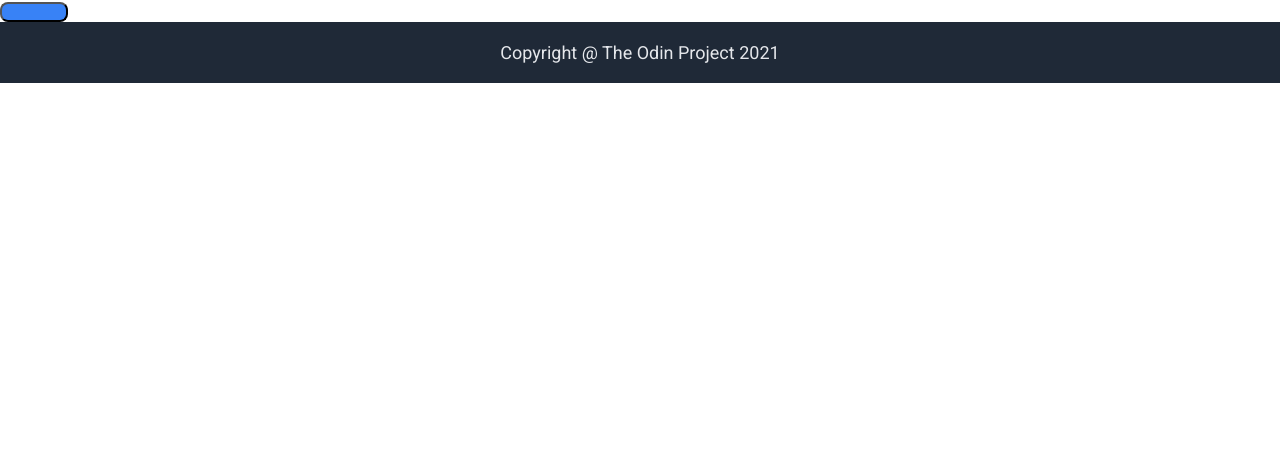
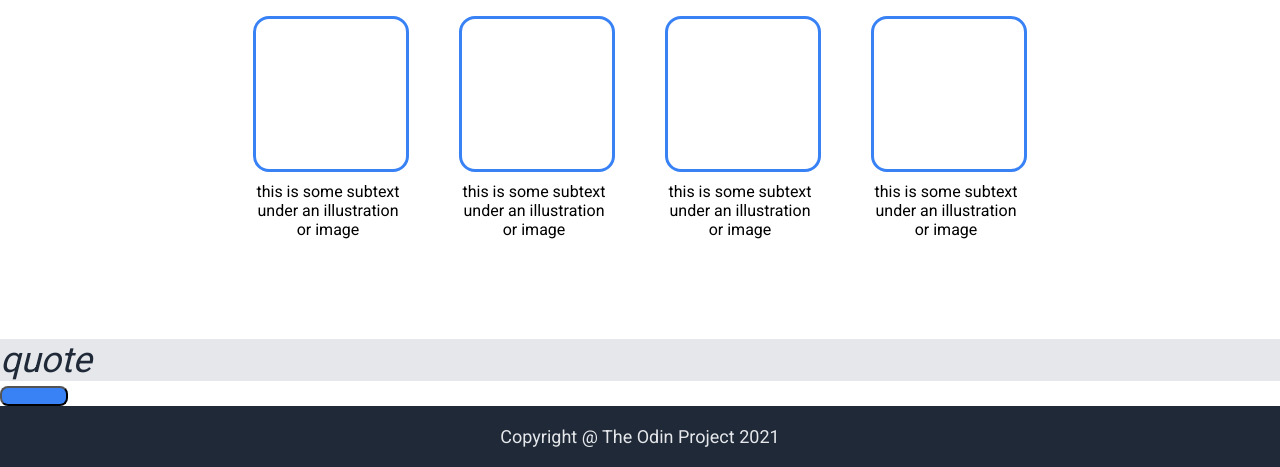
Before and after one commit to ImranullahKhann/landing-page, a plain HTML site: page index.html in a window 1280 px wide. Shown: the part 756-1223 px from the top of the page. Before the commit the page ends 839 px from the top, so only its background shows below. Drawn offline with Linux system fonts and the light colour scheme.

Commit message:
Feat: Section 2 added

```diff
--- a/index.html
+++ b/index.html
@@ -32,8 +32,27 @@
         <div class="information">
             Some random information
         </div>
-        <div class="images">
-            5 images
+        <div class="random">
+            <div class="piece">
+                <div class="pics">
+                </div>
+                <p>this is some subtext under an illustration or image</p>
+            </div>
+            <div class="piece">
+                <div class="pics">
+                </div>
+                <p>this is some subtext under an illustration or image</p>
+            </div>
+            <div class="piece">
+                <div class="pics">
+                </div>
+                <p>this is some subtext under an illustration or image</p>
+            </div>
+            <div class="piece">
+                <div class="pics">
+                </div>
+                <p>this is some subtext under an illustration or image</p>
+            </div>
         </div>
     </div>
     <div class="three">
--- a/style.css
+++ b/style.css
@@ -83,10 +83,37 @@ button {
     font-size: 16px;
 }
 
+.pics {
+    width: 150px;
+    height: 150px;
+    border: 3px solid #3882F6;
+    border-radius: 16px;
+}
+
+.two {
+    display: flex;
+    flex-direction: column;
+    align-items: center;
+    padding: 50px;
+    margin-bottom: 50px;
+    gap: 30px;
+}
+
 .information {
     color: #1F2937;
     font-size: 36px;
     font-weight: 900;
+}
+
+.random {
+    display: flex;
+    gap: 50px;
+}
+
+.random p {
+    margin-top: 10px;
+    max-width: 150px;
+    text-align: center;
 }
 
 .three {
```
